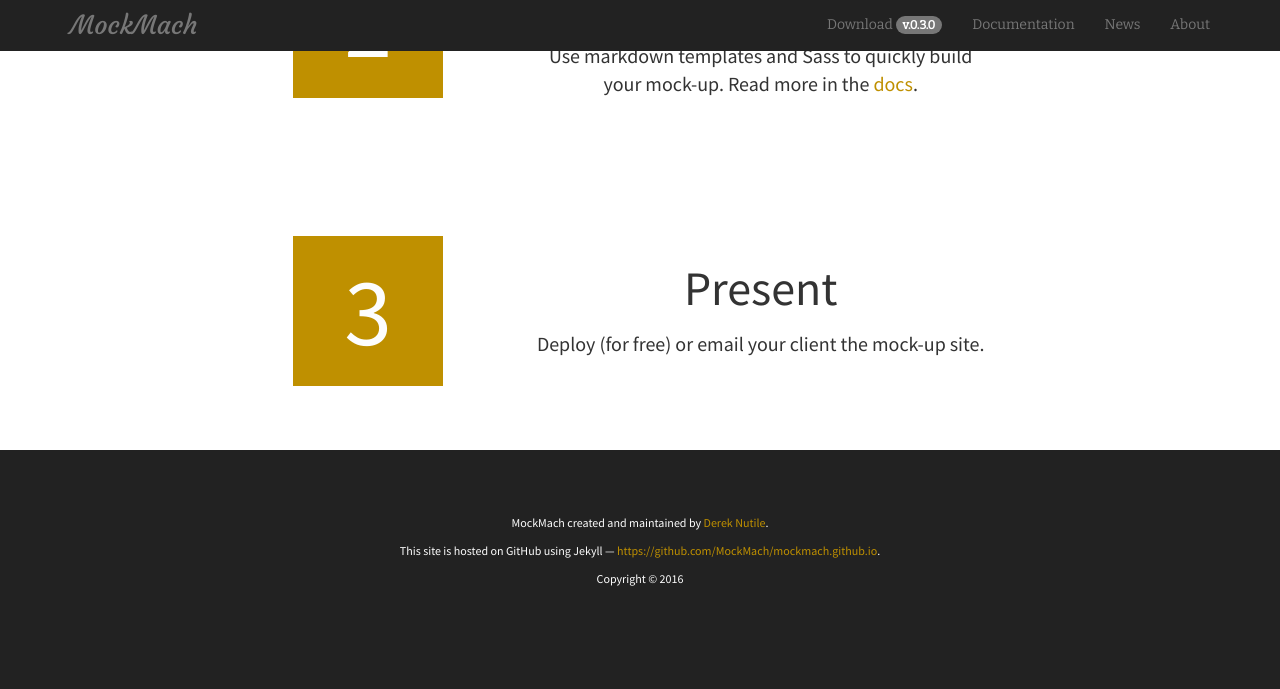
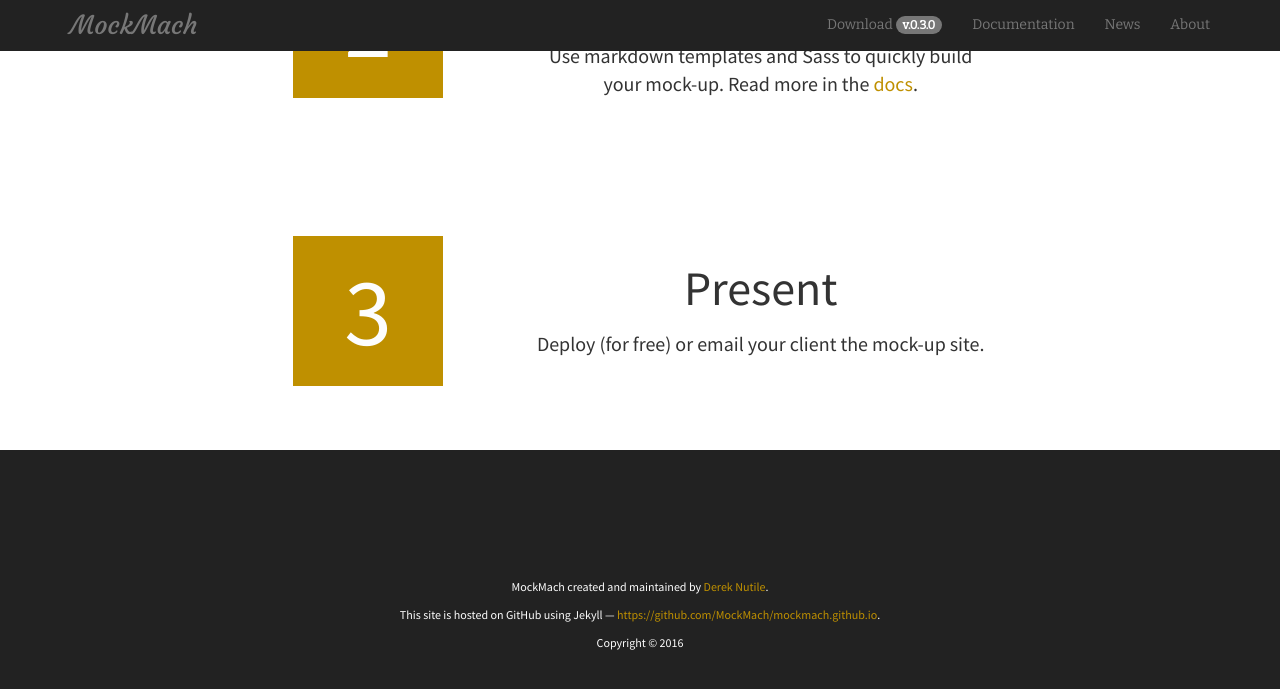
Before and after one commit to MockMach/mockmach.github.io, a Jekyll site: the page built from index.html, in a window 1280 px wide and 900 px high, scrolled down 1770 px. Shown: the top 689 px of the window. Built offline with Jekyll 4.4.1, drawn with Linux system fonts in a browser that asks for light colours.

Commit message:
edit/html - Fix footer date and css wrap

```diff
--- a/_includes/framing/footer.html
+++ b/_includes/framing/footer.html
@@ -1,13 +1,12 @@
 
 <footer>
-
     <div class="container">
-  <div class="row footer-section">
-
+        <div class="row">
+            <div class="horizontal-padding-top-large ">
                 <p class="text-center">{{ site.title }} created and maintained by <a href="http://dereknutile.com/" target="_blank">Derek Nutile</a>.</p>
                 <p class="text-center">This site is hosted on GitHub using Jekyll &mdash; <a href="{{ site.repo }}" target="_blank">{{ site.repo }}</a>.</p>
                 <p class="text-center">Copyright &copy; {{ site.time | date: '%Y' }}</p>
-
+            </div><!-- /.horizontal-padding-top-large  -->
         </div><!-- /.row -->
     </div><!-- /.container -->
 </footer>
```
Lines whose indentation alone changed are shown as unchanged.
